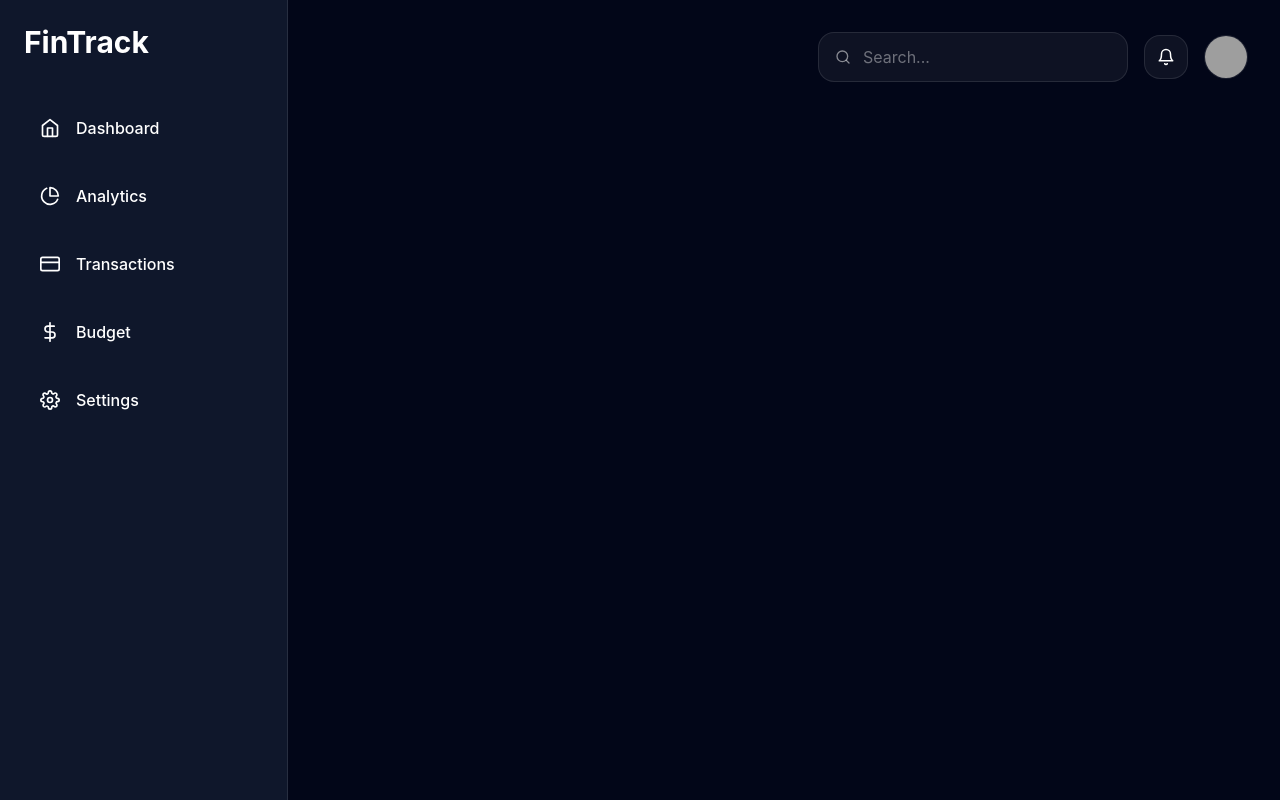
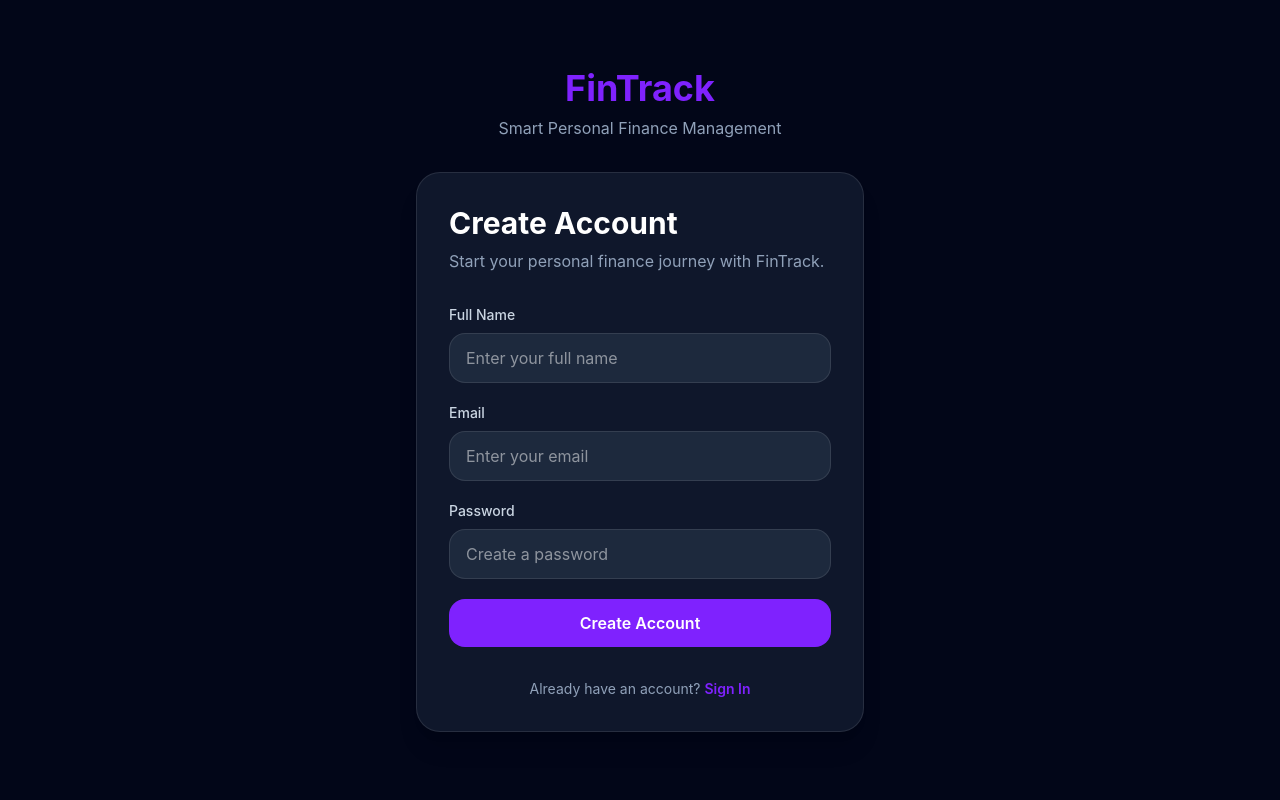
Before and after one commit to aryankhatri7/fintrack-expense-tracker, a React (Vite) app: page /register in a window 1280 px wide. Built offline with nearby package versions, Linux system fonts and the light colour scheme; grey boxes are pictures that could not be loaded.

Commit message:
Build frontend authentication architecture

```diff
--- a/src/App.jsx
+++ b/src/App.jsx
@@ -1,79 +1,45 @@
-import { useState } from "react"
-
-import Sidebar from "./components/Sidebar"
-
 import {
   BrowserRouter,
   Routes,
   Route,
-} from "react-router-dom"
+  Navigate,
+} from "react-router-dom";
 
-import Header from "./components/Header"
-
-import Dashboard from "./pages/Dashboard"
-import Analytics from "./pages/Analytics"
-import Transactions from "./pages/Transactions"
-import Budget from "./pages/Budget"
-import Settings from "./pages/Settings"
+import AppLayout from "./layout/AppLayout";
+import Login from "./pages/Login";
+import Register from "./pages/Register";
 
 function App() {
-
-  const [sidebarOpen, setSidebarOpen] =
-    useState(false)
-
   return (
-
     <BrowserRouter>
-
-      <div className="flex min-h-screen bg-white dark:bg-slate-950 transition-all duration-300 overflow-hidden">
-
-        <Sidebar
-          sidebarOpen={sidebarOpen}
-          setSidebarOpen={setSidebarOpen}
-        />
-
-        <div className="flex-1 p-4 md:p-6 lg:p-8 transition-all duration-300 overflow-x-hidden">
-
-          <Header
-            setSidebarOpen={setSidebarOpen}
-          />
-
       <Routes>
 
+        {/* Public Routes */}
         <Route
-              path="/"
-              element={<Dashboard />}
+          path="/login"
+          element={<Login />}
         />
 
         <Route
-              path="/analytics"
-              element={<Analytics />}
+          path="/register"
+          element={<Register />}
         />
 
+        {/* Main Application */}
         <Route
-              path="/transactions"
-              element={<Transactions />}
+          path="/*"
+          element={<AppLayout />}
         />
 
+        {/* Fallback */}
         <Route
-              path="/budget"
-              element={<Budget />}
-            />
-
-            <Route
-              path="/settings"
-              element={<Settings />}
+          path="*"
+          element={<Navigate to="/" replace />}
         />
 
       </Routes>
-
-        </div>
-
-      </div>
-
     </BrowserRouter>
-
-  )
+  );
 }
 
-export default App
+export default App;
--- /dev/null
+++ b/src/components/auth/AuthLayout.jsx
@@ -0,0 +1,65 @@
+import { Link } from "react-router-dom";
+
+function AuthLayout({
+  title,
+  subtitle,
+  children,
+  footerText,
+  footerLinkText,
+  footerLinkTo,
+}) {
+  return (
+    <div className="min-h-screen bg-slate-50 dark:bg-slate-950 flex items-center justify-center px-4 py-10 transition-all duration-300">
+
+      <div className="w-full max-w-md">
+
+        {/* Brand */}
+        <div className="text-center mb-8">
+
+          <h1 className="text-4xl font-bold text-violet-600">
+            FinTrack
+          </h1>
+
+          <p className="mt-2 text-slate-500 dark:text-slate-400">
+            Smart Personal Finance Management
+          </p>
+
+        </div>
+
+        {/* Card */}
+        <div className="bg-white dark:bg-slate-900 rounded-3xl border border-black/10 dark:border-white/10 shadow-xl p-8 transition-all duration-300">
+
+          <h2 className="text-3xl font-bold text-slate-900 dark:text-white">
+            {title}
+          </h2>
+
+          <p className="mt-2 text-slate-500 dark:text-slate-400">
+            {subtitle}
+          </p>
+
+          <div className="mt-8">
+            {children}
+          </div>
+
+          <div className="mt-8 text-center text-sm text-slate-500 dark:text-slate-400">
+
+            {footerText}{" "}
+
+            <Link
+              to={footerLinkTo}
+              className="text-violet-600 hover:text-violet-700 font-semibold transition-colors"
+            >
+              {footerLinkText}
+            </Link>
+
+          </div>
+
+        </div>
+
+      </div>
+
+    </div>
+  );
+}
+
+export default AuthLayout;
--- /dev/null
+++ b/src/components/auth/ProtectedRoute.jsx
@@ -0,0 +1,14 @@
+import { Navigate } from "react-router-dom";
+import { useAuth } from "../../context/AuthContext";
+
+function ProtectedRoute({ children }) {
+  const { token } = useAuth();
+
+  if (!token) {
+    return <Navigate to="/login" replace />;
+  }
+
+  return children;
+}
+
+export default ProtectedRoute;
--- /dev/null
+++ b/src/layout/AppLayout.jsx
@@ -0,0 +1,65 @@
+import { useState } from "react";
+import { Routes, Route } from "react-router-dom";
+
+import Sidebar from "../components/Sidebar";
+import Header from "../components/Header";
+
+import Dashboard from "../pages/Dashboard";
+import Analytics from "../pages/Analytics";
+import Transactions from "../pages/Transactions";
+import Budget from "../pages/Budget";
+import Settings from "../pages/Settings";
+
+function AppLayout() {
+  const [sidebarOpen, setSidebarOpen] = useState(false);
+
+  return (
+    <div className="flex min-h-screen bg-white dark:bg-slate-950 transition-all duration-300 overflow-hidden">
+
+      <Sidebar
+        sidebarOpen={sidebarOpen}
+        setSidebarOpen={setSidebarOpen}
+      />
+
+      <div className="flex-1 p-4 md:p-6 lg:p-8 transition-all duration-300 overflow-x-hidden">
+
+        <Header
+          setSidebarOpen={setSidebarOpen}
+        />
+
+        <Routes>
+
+          <Route
+            path="/"
+            element={<Dashboard />}
+          />
+
+          <Route
+            path="/analytics"
+            element={<Analytics />}
+          />
+
+          <Route
+            path="/transactions"
+            element={<Transactions />}
+          />
+
+          <Route
+            path="/budget"
+            element={<Budget />}
+          />
+
+          <Route
+            path="/settings"
+            element={<Settings />}
+          />
+
+        </Routes>
+
+      </div>
+
+    </div>
+  );
+}
+
+export default AppLayout;
--- /dev/null
+++ b/src/pages/Login.jsx
@@ -0,0 +1,53 @@
+import AuthLayout from "../components/auth/AuthLayout";
+
+function Login() {
+  return (
+    <AuthLayout
+      title="Welcome Back"
+      subtitle="Sign in to continue managing your finances."
+      footerText="Don't have an account?"
+      footerLinkText="Create one"
+      footerLinkTo="/register"
+    >
+      <form className="space-y-5">
+
+        {/* Email */}
+        <div>
+          <label className="block text-sm font-medium text-slate-700 dark:text-slate-300 mb-2">
+            Email
+          </label>
+
+          <input
+            type="email"
+            placeholder="Enter your email"
+            className="w-full px-4 py-3 rounded-2xl border border-black/10 dark:border-white/10 bg-white dark:bg-slate-800 text-slate-900 dark:text-white outline-none focus:ring-2 focus:ring-violet-500 transition-all"
+          />
+        </div>
+
+        {/* Password */}
+        <div>
+          <label className="block text-sm font-medium text-slate-700 dark:text-slate-300 mb-2">
+            Password
+          </label>
+
+          <input
+            type="password"
+            placeholder="Enter your password"
+            className="w-full px-4 py-3 rounded-2xl border border-black/10 dark:border-white/10 bg-white dark:bg-slate-800 text-slate-900 dark:text-white outline-none focus:ring-2 focus:ring-violet-500 transition-all"
+          />
+        </div>
+
+        {/* Login Button */}
+        <button
+          type="submit"
+          className="w-full bg-violet-600 hover:bg-violet-700 text-white font-semibold py-3 rounded-2xl transition-all duration-300"
+        >
+          Sign In
+        </button>
+
+      </form>
+    </AuthLayout>
+  );
+}
+
+export default Login;
--- /dev/null
+++ b/src/pages/Register.jsx
@@ -0,0 +1,65 @@
+import AuthLayout from "../components/auth/AuthLayout";
+
+function Register() {
+  return (
+    <AuthLayout
+      title="Create Account"
+      subtitle="Start your personal finance journey with FinTrack."
+      footerText="Already have an account?"
+      footerLinkText="Sign In"
+      footerLinkTo="/login"
+    >
+      <form className="space-y-5">
+
+        {/* Name */}
+        <div>
+          <label className="block text-sm font-medium text-slate-700 dark:text-slate-300 mb-2">
+            Full Name
+          </label>
+
+          <input
+            type="text"
+            placeholder="Enter your full name"
+            className="w-full px-4 py-3 rounded-2xl border border-black/10 dark:border-white/10 bg-white dark:bg-slate-800 text-slate-900 dark:text-white outline-none focus:ring-2 focus:ring-violet-500 transition-all"
+          />
+        </div>
+
+        {/* Email */}
+        <div>
+          <label className="block text-sm font-medium text-slate-700 dark:text-slate-300 mb-2">
+            Email
+          </label>
+
+          <input
+            type="email"
+            placeholder="Enter your email"
+            className="w-full px-4 py-3 rounded-2xl border border-black/10 dark:border-white/10 bg-white dark:bg-slate-800 text-slate-900 dark:text-white outline-none focus:ring-2 focus:ring-violet-500 transition-all"
+          />
+        </div>
+
+        {/* Password */}
+        <div>
+          <label className="block text-sm font-medium text-slate-700 dark:text-slate-300 mb-2">
+            Password
+          </label>
+
+          <input
+            type="password"
+            placeholder="Create a password"
+            className="w-full px-4 py-3 rounded-2xl border border-black/10 dark:border-white/10 bg-white dark:bg-slate-800 text-slate-900 dark:text-white outline-none focus:ring-2 focus:ring-violet-500 transition-all"
+          />
+        </div>
+
+        <button
+          type="submit"
+          className="w-full bg-violet-600 hover:bg-violet-700 text-white font-semibold py-3 rounded-2xl transition-all duration-300"
+        >
+          Create Account
+        </button>
+
+      </form>
+    </AuthLayout>
+  );
+}
+
+export default Register;
```
Also changed, not shown: src/components/auth/AuthCard.jsx (added). Lines whose indentation alone changed are shown as unchanged.
